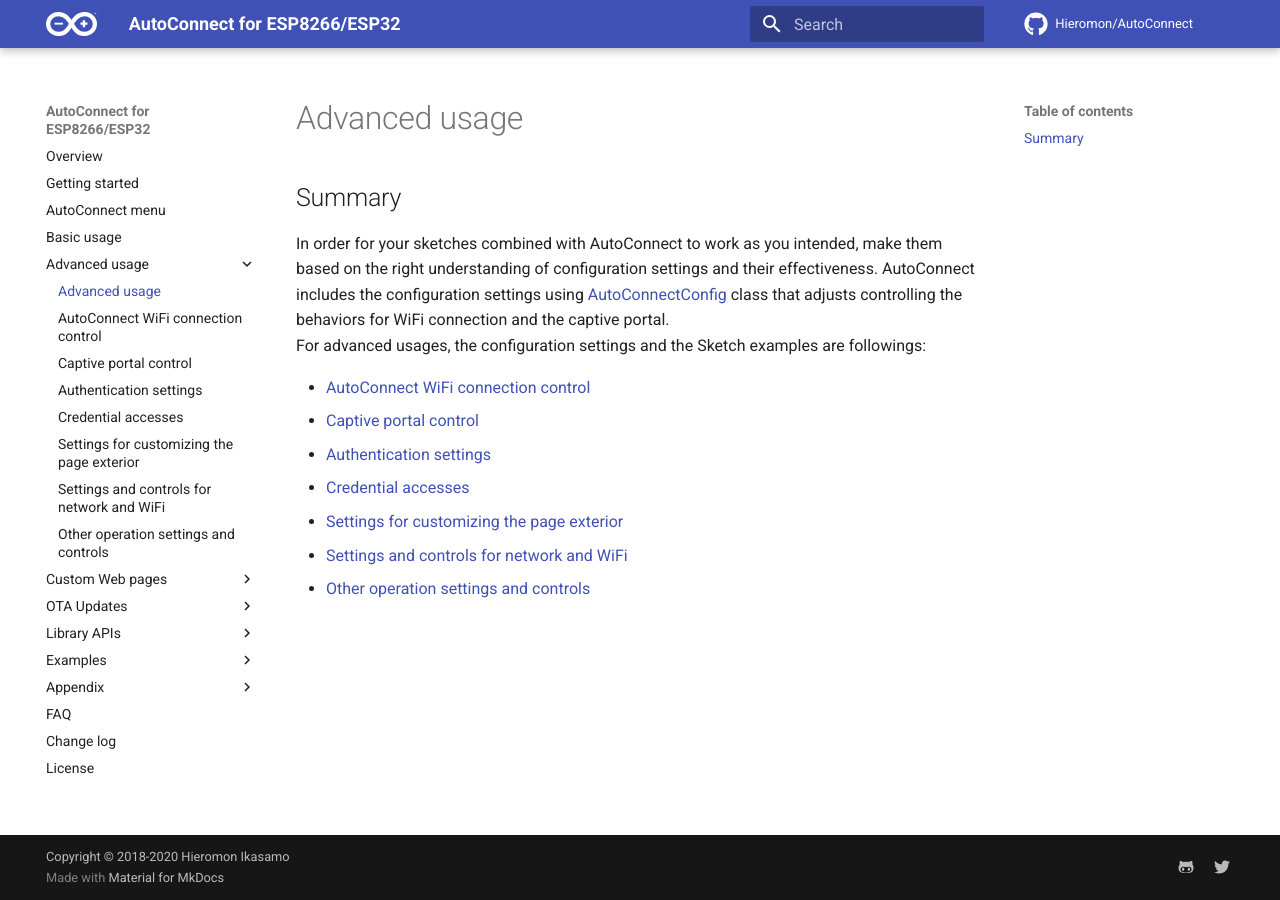
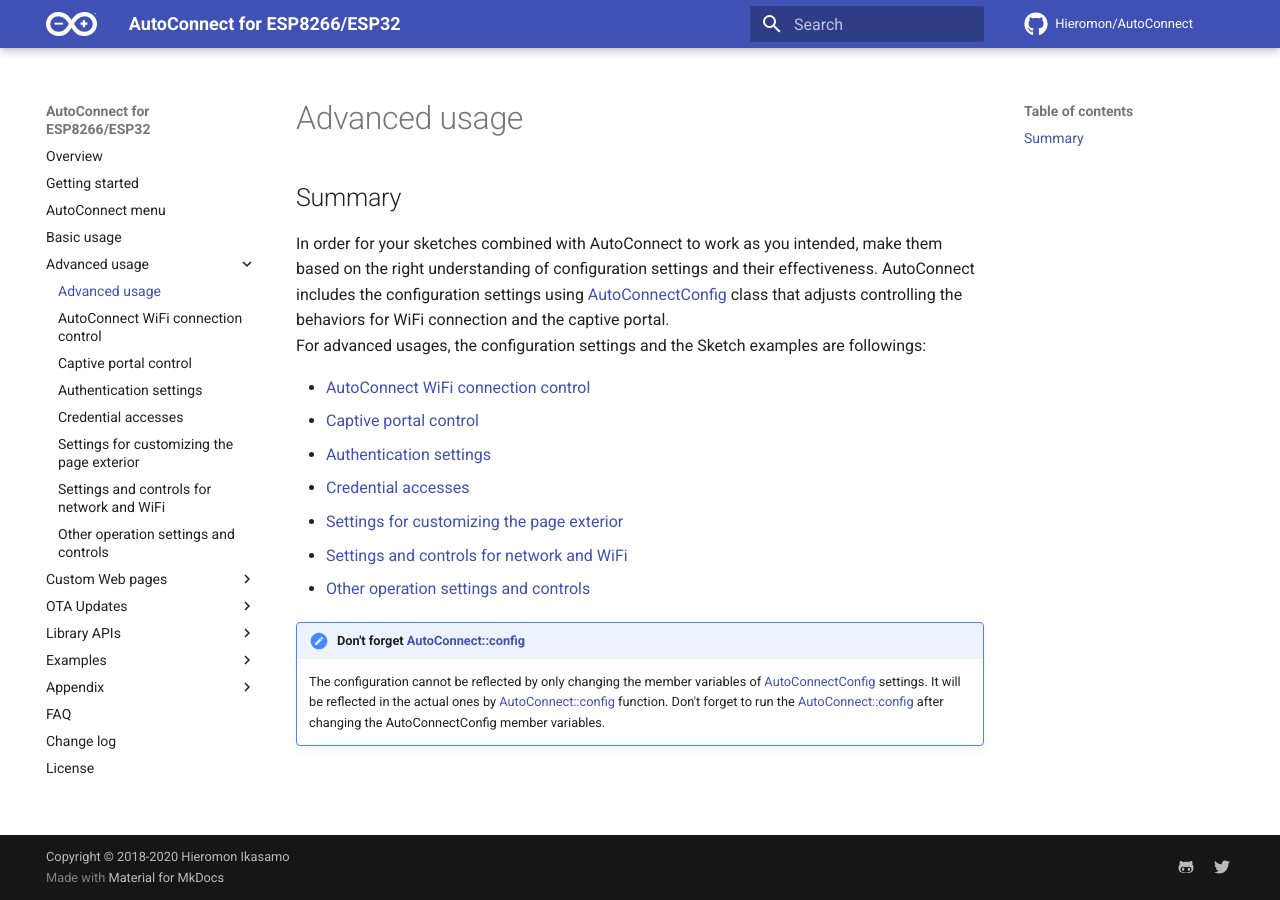
Before and after one commit to Hieromon/AutoConnect, an MkDocs documentation site: the page built from mkdocs/advancedusage.md, in a window 1280 px wide. Built offline with MkDocs 1.6.1 and Material for MkDocs 9.7.7, drawn with Linux system fonts in a browser that asks for light colours; nearby versions of some CDN libraries; comment, search, counter and statistics services are not loaded.

Commit message:
Adds note for AutoConnectConfig

```diff
--- a/mkdocs/advancedusage.md
+++ b/mkdocs/advancedusage.md
@@ -10,3 +10,6 @@
 - [Settings for customizing the page exterior](adexterior.md)
 - [Settings and controls for network and WiFi](adnetwork.md)
 - [Other operation settings and controls](adothers.md)
+
+!!! note "Don't forget [**AutoConnect::config**](api.md#config)"
+    The configuration cannot be reflected by only changing the member variables of [AutoConnectConfig](apiconfig.md) settings. It will be reflected in the actual ones by [AutoConnect::config](api.md#config) function. Don't forget to run the [AutoConnect::config](api.md#config) after changing the AutoConnectConfig member variables.
```
Also changed, not shown: mkdocs/adothers.md (+1 -1 lines).
